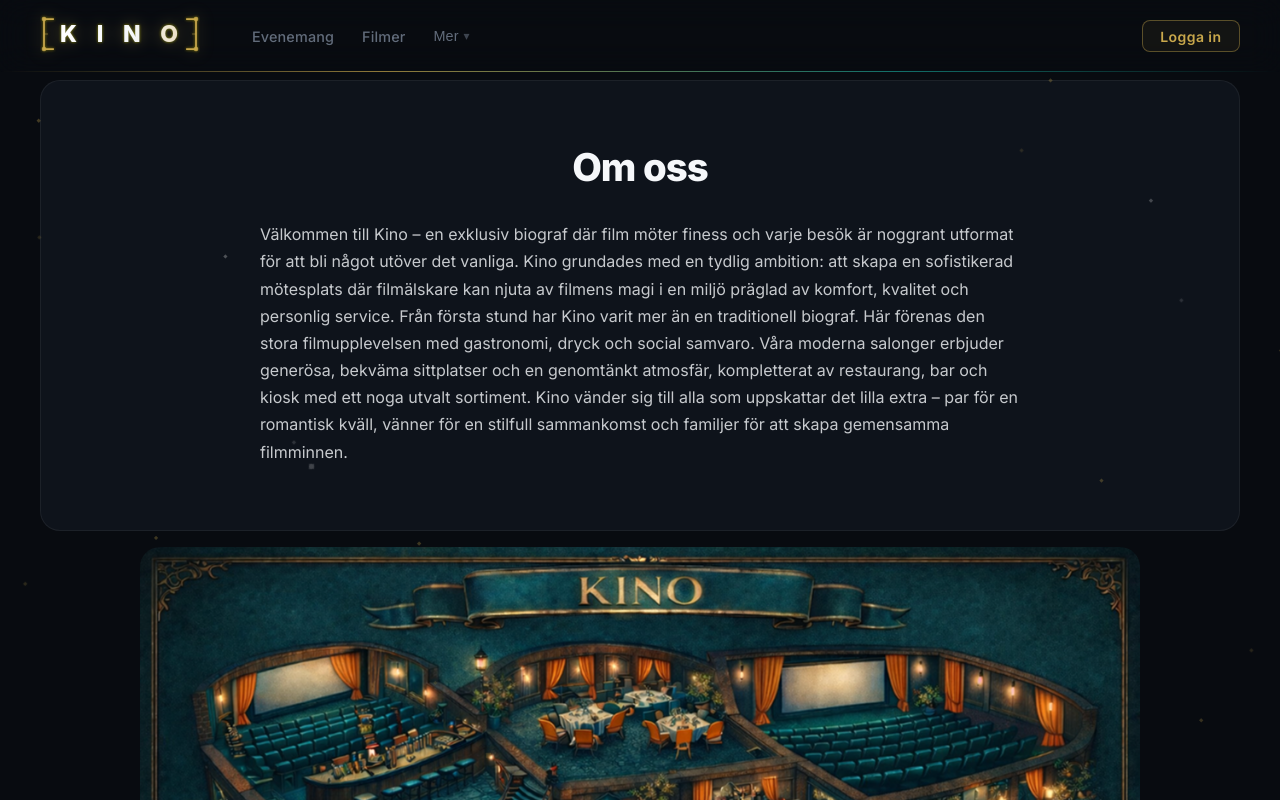
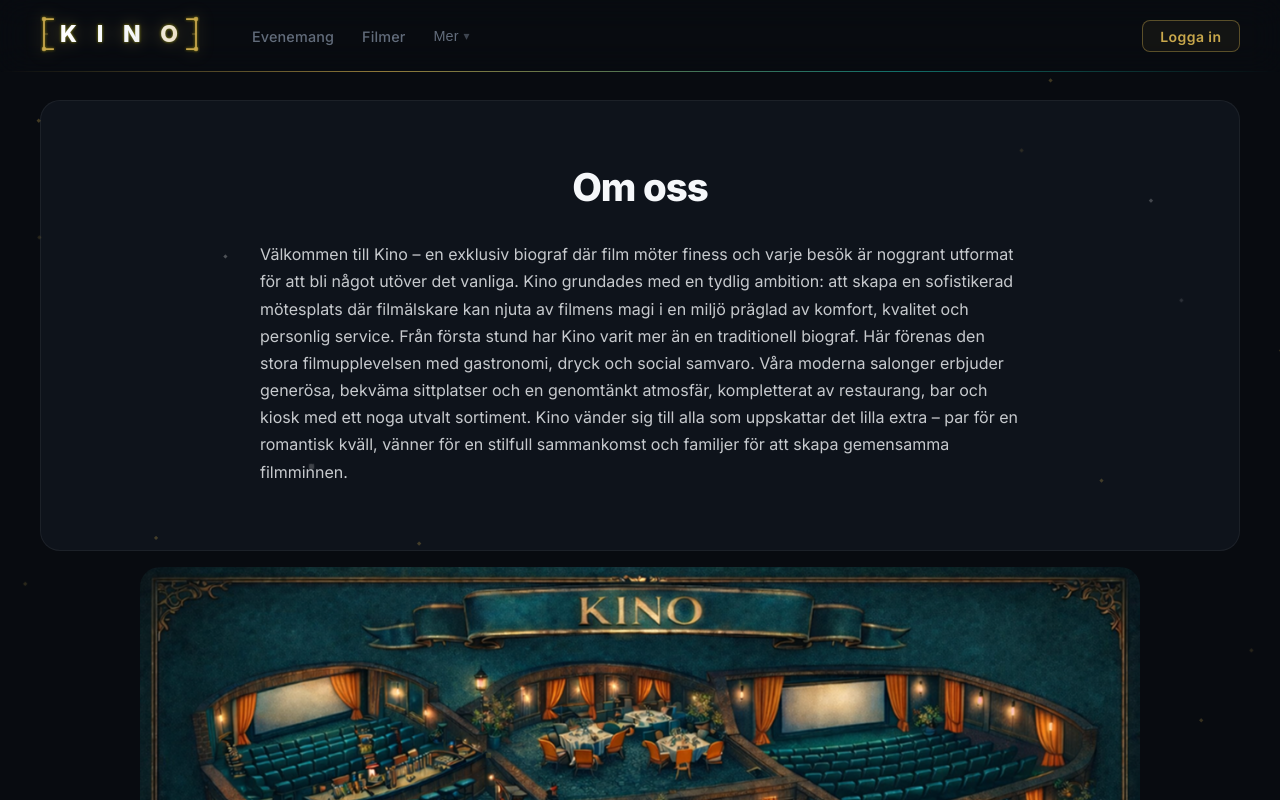
Before and after one commit to lenzxn/KINO-NEXT, a Next.js app: page /about in a window 1280 px wide. Shown: the top 800 px of the page. Built offline with nearby package versions, Linux system fonts and the light colour scheme; a web font is replaced by a local one.

Commit message:
fixade navbar spacing

```diff
--- a/public/css/main.css
+++ b/public/css/main.css
@@ -1,4 +1,9 @@
 @charset "UTF-8";
+body {
+  padding-top: 48px;
+  padding-bottom: calc(56px + env(safe-area-inset-bottom));
+}
+
 .header_inner {
   display: none;
 }
@@ -1029,11 +1034,6 @@ body {
   -moz-osx-font-smoothing: grayscale;
 }
 
-body {
-  padding-top: 48px;
-  padding-bottom: calc(56px + env(safe-area-inset-bottom));
-}
-
 h1, h2, h3 {
   font-family: "Inter", system-ui, sans-serif;
   font-weight: 800;
--- a/styles/_header.scss
+++ b/styles/_header.scss
@@ -1,4 +1,10 @@
 @use './mixins_variables.scss' as *;
+
+// Body offset for fixed nav — mobile first, tablet overrides below
+body {
+  padding-top: 48px; // .mobile-top-bar height
+  padding-bottom: calc(56px + env(safe-area-inset-bottom)); // .mobile-nav height
+}
 
 .header_inner {
   display: none;
--- a/styles/_start.scss
+++ b/styles/_start.scss
@@ -95,11 +95,6 @@ body {
   -moz-osx-font-smoothing: grayscale;
 }
 
-// Mobile: clear fixed top bar (48px) and bottom nav (56px + safe area)
-body {
-  padding-top: 48px;
-  padding-bottom: calc(56px + env(safe-area-inset-bottom));
-}
 
 h1, h2, h3 {
   font-family: $font-header;
```
